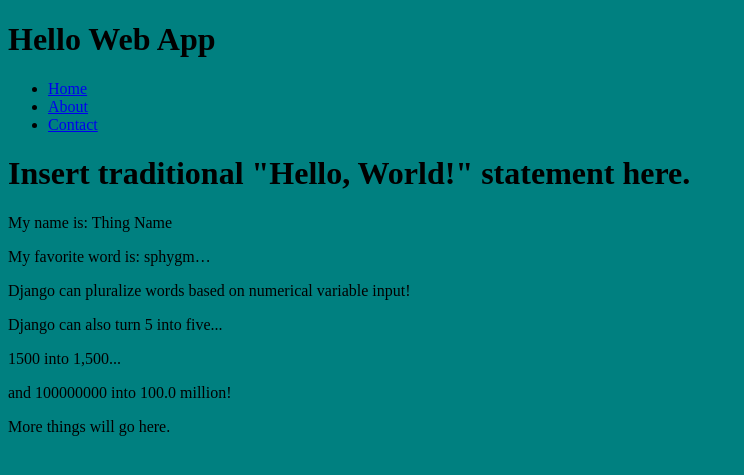
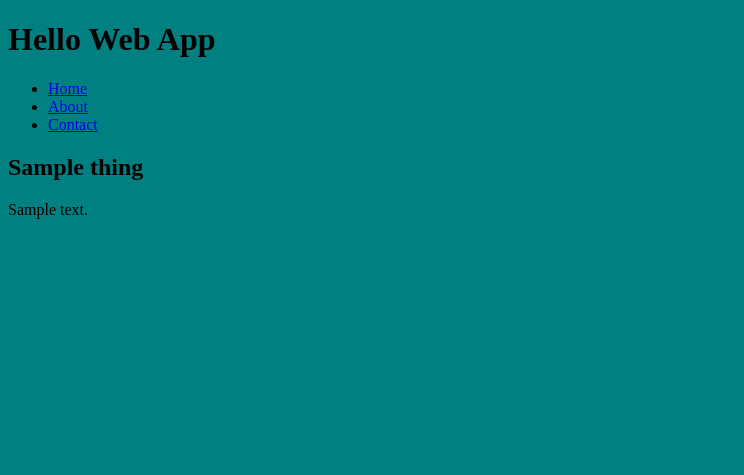
Before and after one commit to kb0rg/helloWebApp01, a Django app: page / in a window 1280 px wide. Shown: the top 475 px of the page, without its empty margins (0-744 px from the left). Run offline with Django 3.2, Linux system fonts and the light colour scheme; tables that the repository leaves empty hold one stand-in row (values such as "Sample post").

Commit message:
getting objects from db into the template.

```diff
--- a/collection/templates/index.html
+++ b/collection/templates/index.html
@@ -5,13 +5,8 @@
 {% endblock title %}
 
 {% block content %}
-    <h1>Insert traditional "Hello, World!" statement here.</h1>
-    <p>My name is: {{ thing|title }}</p>
-    <p>My favorite word is: {{ word|truncatechars:7 }}</p>
-    {% if number %}Number exists!{% endif %}
-    <p>Django can pluralize word{{ numA|pluralize }} based on numerical variable input!</p>
-    <p>Django can also turn {{ numA }} into {{ numA|apnumber }}...</p>
-    <p>{{ numB }} into {{ numB|intcomma }}...</p>
-    <p>and {{ numC }} into {{ numC|intword }}!</p>
-    <p>More things will go here.</p>
+    {% for thing in things %}
+    <h2>{{ thing.name }}</h2>
+    <p>{{ thing.description }}</p>
+    {% endfor %}
 {% endblock content %}
--- a/collection/views.py
+++ b/collection/views.py
@@ -1,17 +1,18 @@
 from django.shortcuts import render
+from collection.models import Thing
 
 # Create your views here.
 def index(request):
     numA = 5
     numB = 1500
     numC = 100000000
-    thing = "Thing name"
+    things = Thing.objects.all()
     word = "sphygmomanometer"
     return render(request,
                     'index.html',
                     {'numA': numA,
                     'numB': numB,
                     'numC': numC,
-                    'thing': thing,
+                    'things': things,
                     'word': word,
                     })
```
